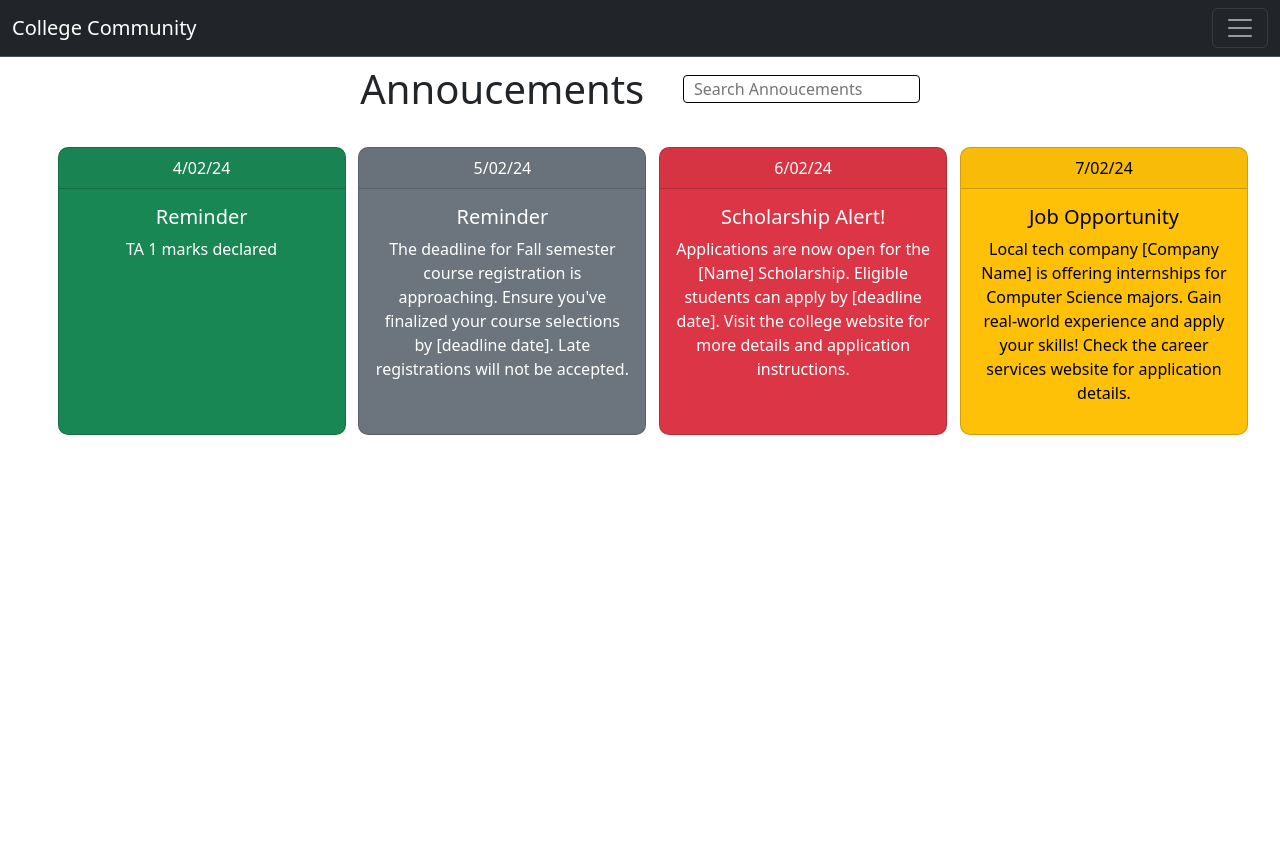
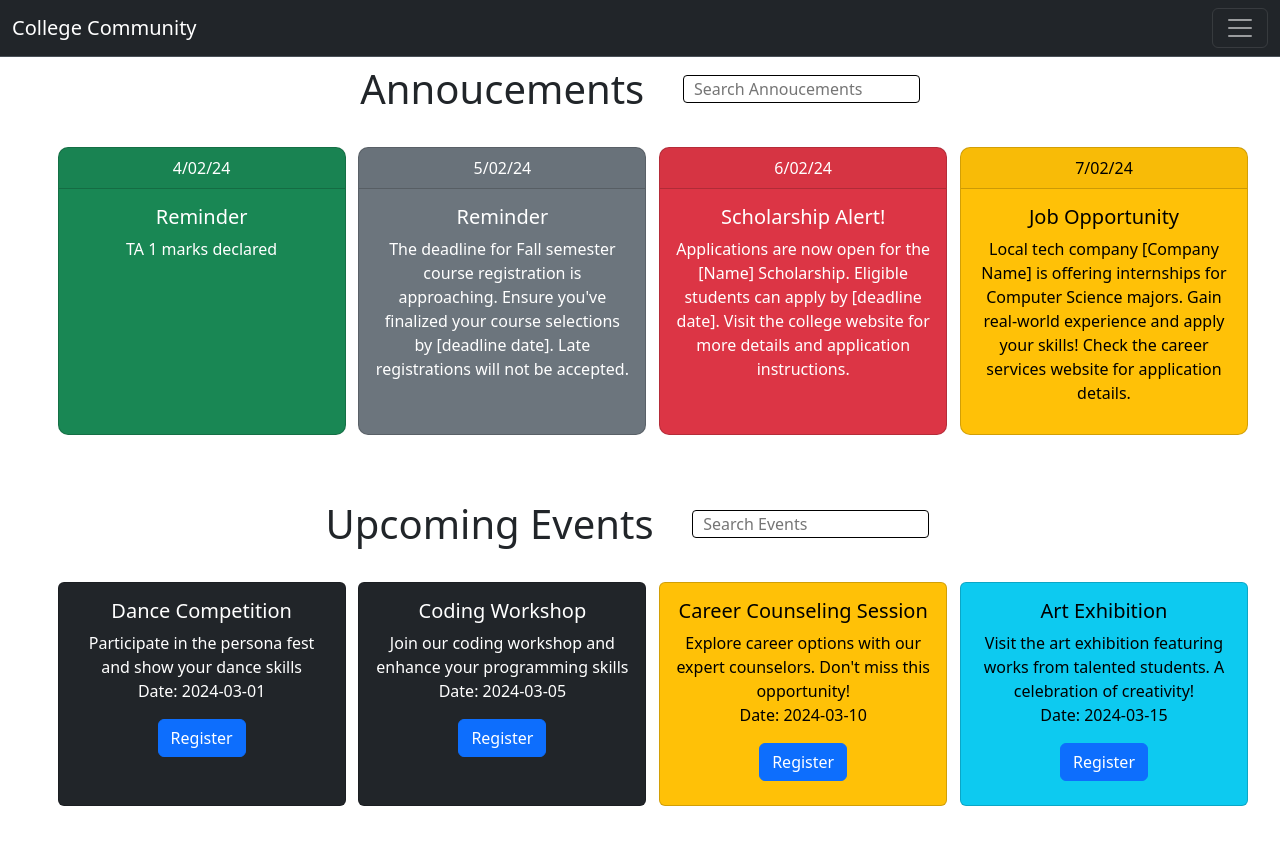
Before and after one commit to akshaypatra/College-Community-V0.2, a React (Create React App) app: page / in a window 1280 px wide. Shown: the top 844 px of the page. Before the commit the page ends 800 px from the top, so only its background shows below. Built offline with nearby package versions, Linux system fonts and the light colour scheme.

Commit message:
completed event section

```diff
--- a/package.json
+++ b/package.json
@@ -1,4 +1,5 @@
 {
+  "homepage": "https://akshaypatra.github.io/College-Community-V0.2",
   "name": "community_app_v0.2",
   "version": "0.1.0",
   "private": true,
@@ -6,6 +7,7 @@
     "@testing-library/jest-dom": "^5.17.0",
     "@testing-library/react": "^13.4.0",
     "@testing-library/user-event": "^13.5.0",
+    "gh-pages": "^6.1.1",
     "react": "^18.2.0",
     "react-dom": "^18.2.0",
     "react-router-dom": "^6.22.3",
@@ -13,6 +15,8 @@
     "web-vitals": "^2.1.4"
   },
   "scripts": {
+    "predeploy": "npm run build",
+    "deploy": "gh-pages -d build",
     "start": "react-scripts start",
     "build": "react-scripts build",
     "test": "react-scripts test",
--- /dev/null
+++ b/public/Events.json
@@ -0,0 +1,72 @@
+[
+    {
+      "id": "1",
+      "title": "Dance Competition",
+      "description": "Participate in the persona fest and show your dance skills",
+      "date": "2024-03-01",
+      "link":"www.google.com"
+    },
+    {
+      "id": "2",
+      "title": "Coding Workshop",
+      "description": "Join our coding workshop and enhance your programming skills",
+      "date": "2024-03-05",
+      "link":"www.google.com"
+    },
+    {
+      "id": "3",
+      "title": "Career Counseling Session",
+      "description": "Explore career options with our expert counselors. Don't miss this opportunity!",
+      "date": "2024-03-10",
+      "link":"www.google.com"
+    },
+    {
+      "id": "4",
+      "title": "Art Exhibition",
+      "description": "Visit the art exhibition featuring works from talented students. A celebration of creativity!",
+      "date": "2024-03-15",
+      "link":"www.google.com"
+    },
+    {
+      "id": "5",
+      "title": "Sports Day",
+      "description": "Get ready for a day filled with exciting sports activities. Show your team spirit!",
+      "date": "2024-03-20",
+      "link":"www.google.com"
+    },
+    {
+      "id": "6",
+      "title": "Guest Lecture on Science and Technology",
+      "description": "Renowned scientists will share their insights. A must-attend for science enthusiasts!",
+      "date": "2024-03-25",
+      "link":"www.google.com"
+    },
+    {
+      "id": "7",
+      "title": "Music Concert",
+      "description": "Experience the magic of music at our upcoming concert. Join us for a melodious evening!",
+      "date": "2024-03-30",
+      "link":"www.google.com"
+    },
+    {
+      "id": "8",
+      "title": "Book Club Meeting",
+      "description": "Discuss and share your thoughts on the latest book. All book lovers welcome!",
+      "date": "2024-04-01",
+      "link":"www.google.com"
+    },
+    {
+      "id": "9",
+      "title": "Environmental Awareness Campaign",
+      "description": "Join us in spreading awareness about environmental issues. Let's make a positive impact!",
+      "date": "2024-04-05",
+      "link":"www.google.com"
+    },
+    {
+      "id": "10",
+      "title": "Science Fair",
+      "description": "Explore innovative projects and experiments at our annual science fair. Unleash your curiosity!",
+      "date": "2024-04-10",
+      "link":"www.google.com"
+    }
+  ]
--- a/src/App.css
+++ b/src/App.css
@@ -39,3 +39,38 @@ h1{
 
 
 }
+
+/* 1.2 Event section */
+.EventsectionHeader{
+  display: flex;
+  align-items: center;
+  justify-content: center;
+}
+.EventSearch{
+  margin-left:3vw;
+  margin-right:2vw;
+  border-radius: 4px;
+  border: 1px solid black;
+}
+
+.EventSection{
+  text-align: center;
+
+  margin:2vw;
+  overflow: scroll;
+  background-color:rgb(255, 255, 255) ;
+}
+h1{
+  margin-top:1vh;
+  text-align: center;
+}
+
+.Eventlistitem{
+  display: flex;
+  flex-direction:row;
+}
+.Eventlistitem li{
+  margin-right:1vw;
+
+
+}
--- /dev/null
+++ b/src/Components/Events.js
@@ -0,0 +1,115 @@
+import React from "react";
+import { useEffect, useState } from "react";
+
+export default function Events() {
+
+     //function to generate random string
+  const randomColorGenerator = (array) => {
+    // Check if the array is empty
+    if (array.length === 0) {
+      return null; // or any other value to indicate no elements in the array
+    }
+
+    let previousIndex = -1;
+    let currentIndex;
+
+    do {
+      // Generate a random index within the range of the array length
+      currentIndex = Math.floor(Math.random() * array.length);
+    } while (currentIndex === previousIndex); // Repeat until a different index is generated
+
+    // Update the previous index
+    previousIndex = currentIndex;
+
+    // Return the element at the randomly generated index
+    return array[currentIndex];
+  };
+
+
+  const colorArray = [
+
+    "secondary",
+    "success",
+    "danger",
+    "warning",
+    "info",
+    "dark",
+  ];
+
+  //fetching annoucements
+  const [events, setEvents] = useState([]);
+  const [searchTerm, setSearchTerm] = useState("");
+  const [filteredData, setFilteredData] = useState([]);
+  useEffect(() => {
+    const fetchAnnouncements = async () => {
+      try {
+        const response = await fetch("/Events.json");
+        const jsonData = await response.json();
+        console.log(jsonData);
+        setEvents(jsonData);
+        setFilteredData(jsonData);
+      } catch (error) {
+        console.error("Error fetching data:", error);
+      }
+    };
+
+    fetchAnnouncements();
+  }, []);
+
+  //to search items
+
+  const handleSearch = (event) => {
+    const term = event.target.value.toLowerCase();
+    setSearchTerm(term);
+
+    const filteredResults = events.filter((item) =>
+      Object.values(item).some(
+        (value) =>
+          typeof value === "string" && value.toLowerCase().includes(term)
+      )
+    );
+
+    setFilteredData(filteredResults);
+  };
+  return (
+    <div>
+      <div className="EventsectionHeader">
+        <h1>Upcoming Events</h1>
+        <input
+          type="text"
+          className="EventSearch"
+          placeholder="  Search Events"
+          value={searchTerm}
+          onChange={handleSearch}
+        />
+    </div>
+    <div className="EventSection">
+          {events ? (
+            <ul class="Eventlistitem">
+              {filteredData.map((item) => (
+                <li key={item.id}>
+                  <div class={`card text-bg-${randomColorGenerator(
+                    colorArray
+                  )} mb-3`} style={{width: "18rem",height:"14rem"}}>
+                    <div class="card-body">
+                      <h5 class="card-title">{item.title}</h5>
+                      <p class="card-text">
+                        {item.description}<br/>
+                        Date:  {item.date}
+                      </p>
+                      <a href={`${item.link}`} class="btn btn-primary" style={{bottom:"0px",backgroundColor:""}}>
+                        Register
+                      </a>
+                    </div>
+                  </div>
+                </li>
+              ))}
+            </ul>
+          ) : (
+            <p>Loading data...</p>
+          )}
+
+      </div>
+    </div>
+  );
+}
--- a/src/Pages/Home.js
+++ b/src/Pages/Home.js
@@ -1,10 +1,13 @@
 import React from 'react'
-import Annoicements from '../Components/Annoucements'
+import Annocements from '../Components/Annoucements'
+import Events from '../Components/Events'
+
 export default function Home() {
   return (
     <div>
 
-        <Annoicements/>
+        <Annocements/>
+        <Events/>
     </div>
   )
 }
```
Also changed, not shown: 1 other file (tests, documents, lock files or other folders).
